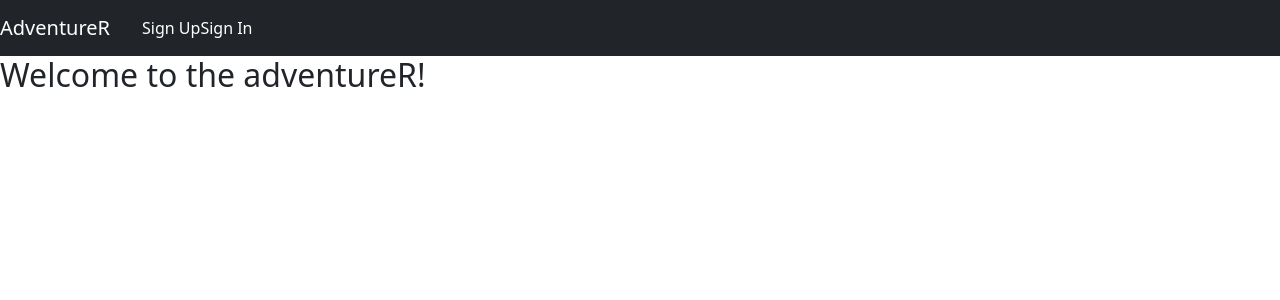
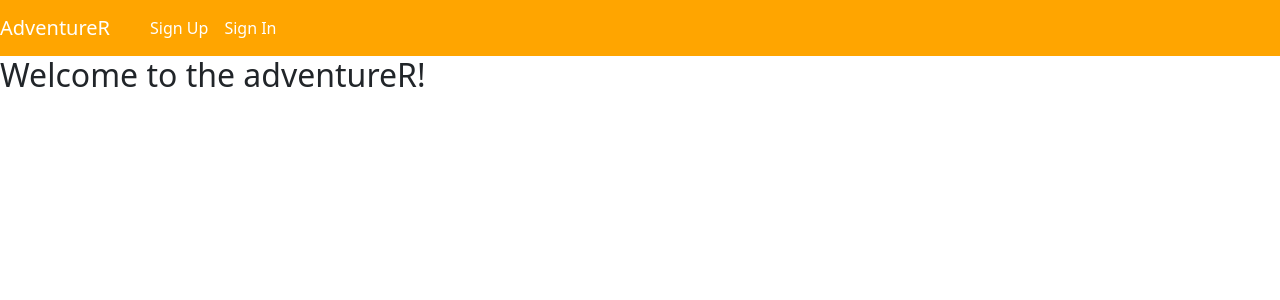
Before and after one commit to maiky5198/Project3-client, a React (Create React App) app: page / in a window 1280 px wide. Shown: the top 300 px of the page. Built offline with nearby package versions, Linux system fonts and the light colour scheme.

Commit message:
spaced links in nav out and styled

```diff
--- a/src/App.js
+++ b/src/App.js
@@ -2,6 +2,7 @@
 import React, { useState, Fragment } from 'react'
 import { Route, Routes } from 'react-router-dom'
 import { v4 as uuid } from 'uuid'
+import './index.css';
 
 // import AuthenticatedRoute from './components/shared/AuthenticatedRoute'
 import AutoDismissAlert from './components/shared/AutoDismissAlert/AutoDismissAlert'
--- a/src/components/shared/Header.js
+++ b/src/components/shared/Header.js
@@ -12,21 +12,21 @@ const linkStyle = {
 }
 const authenticatedOptions = (
 	<>
-		<Link to='/adventures' style={linkStyle}>
+		<Link className="m-2" to='/adventures' style={linkStyle}>
 				All Adventures
 			</Link>
-		<Nav.Item>
+		<Nav.Item className="m-2">
 		    <Link to='addAdventure' style={linkStyle}>Add Adventure</Link>
         </Nav.Item>
-		<Nav.Item>
+		<Nav.Item className="m-2">
 		    <Link to='/adventures/mine' style={linkStyle}>My Adventures</Link>
         </Nav.Item>
-		<Nav.Item>
+		<Nav.Item className="m-2">
 			<Link to='change-password' style={linkStyle}>
 				Change Password
 			</Link>
 		</Nav.Item>
-		<Nav.Item>
+		<Nav.Item className="m-2">
 			<Link to='sign-out' style={linkStyle}>
 				Sign Out
 			</Link>
@@ -36,10 +36,10 @@ const authenticatedOptions = (
 
 const unauthenticatedOptions = (
 	<>
-        <Nav.Item>
+        <Nav.Item className="m-2">
 		    <Link to='sign-up' style={linkStyle}>Sign Up</Link>
         </Nav.Item>
-        <Nav.Item>
+        <Nav.Item className="m-2">
 		    <Link to='sign-in' style={linkStyle}>Sign In</Link>
         </Nav.Item>
 	</>
@@ -54,7 +54,7 @@ const alwaysOptions = (
 )
 
 const Header = ({ user }) => (
-	<Navbar id='custom-nav' bg='dark' variant='dark' expand='md'>
+	<Navbar className='custom-nav' bg='myOrange' variant='light' expand='md'>
 		<Navbar.Brand>
             <Link to='/' style={linkStyle}>
                 AdventureR
--- a/src/index.css
+++ b/src/index.css
@@ -14,7 +14,6 @@ code {
   background-color: aqua;
 }
 
-#custom-nav {
-  background-color: black;
-  color: white;
+.bg-myOrange {
+  background-color: orange;
 }
```
